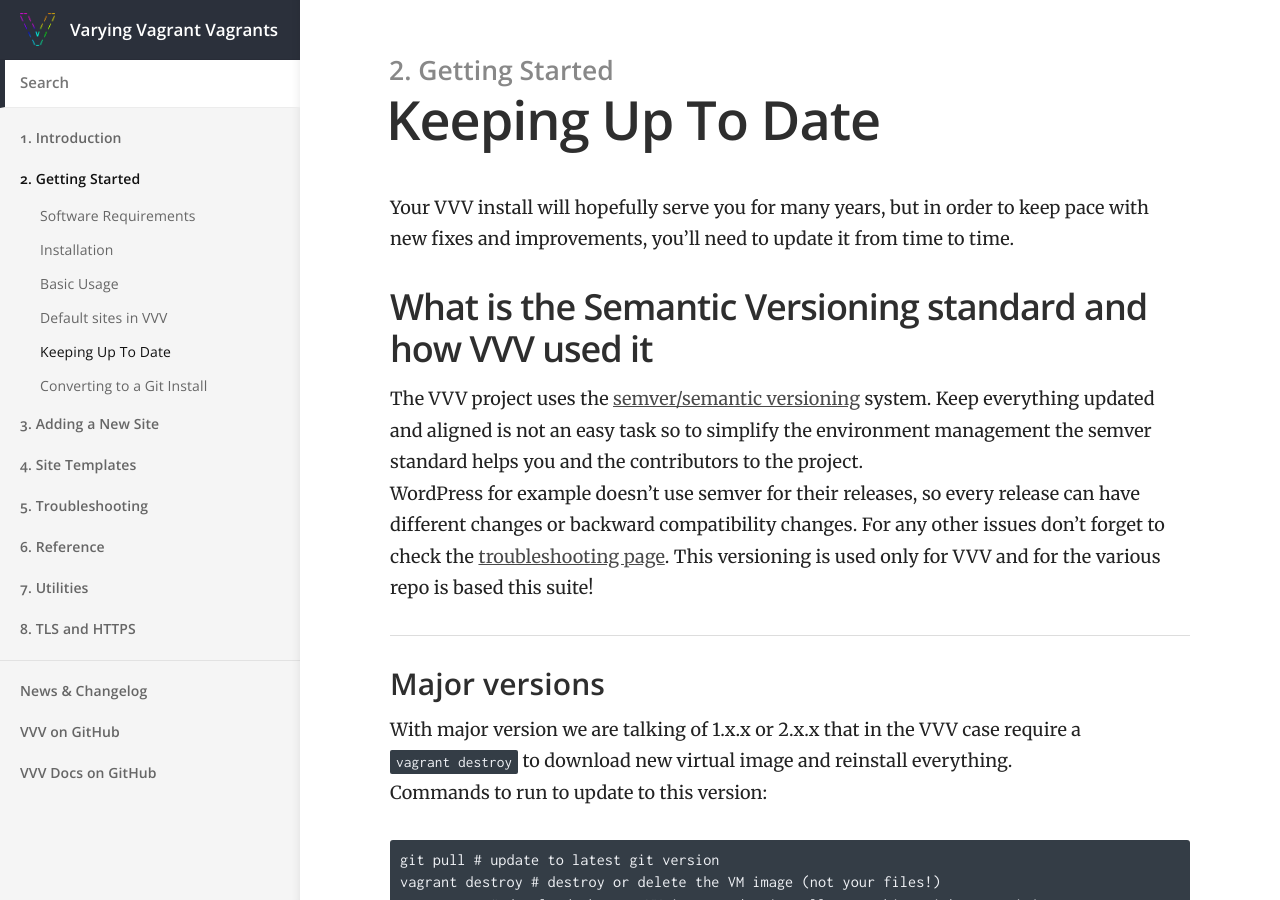
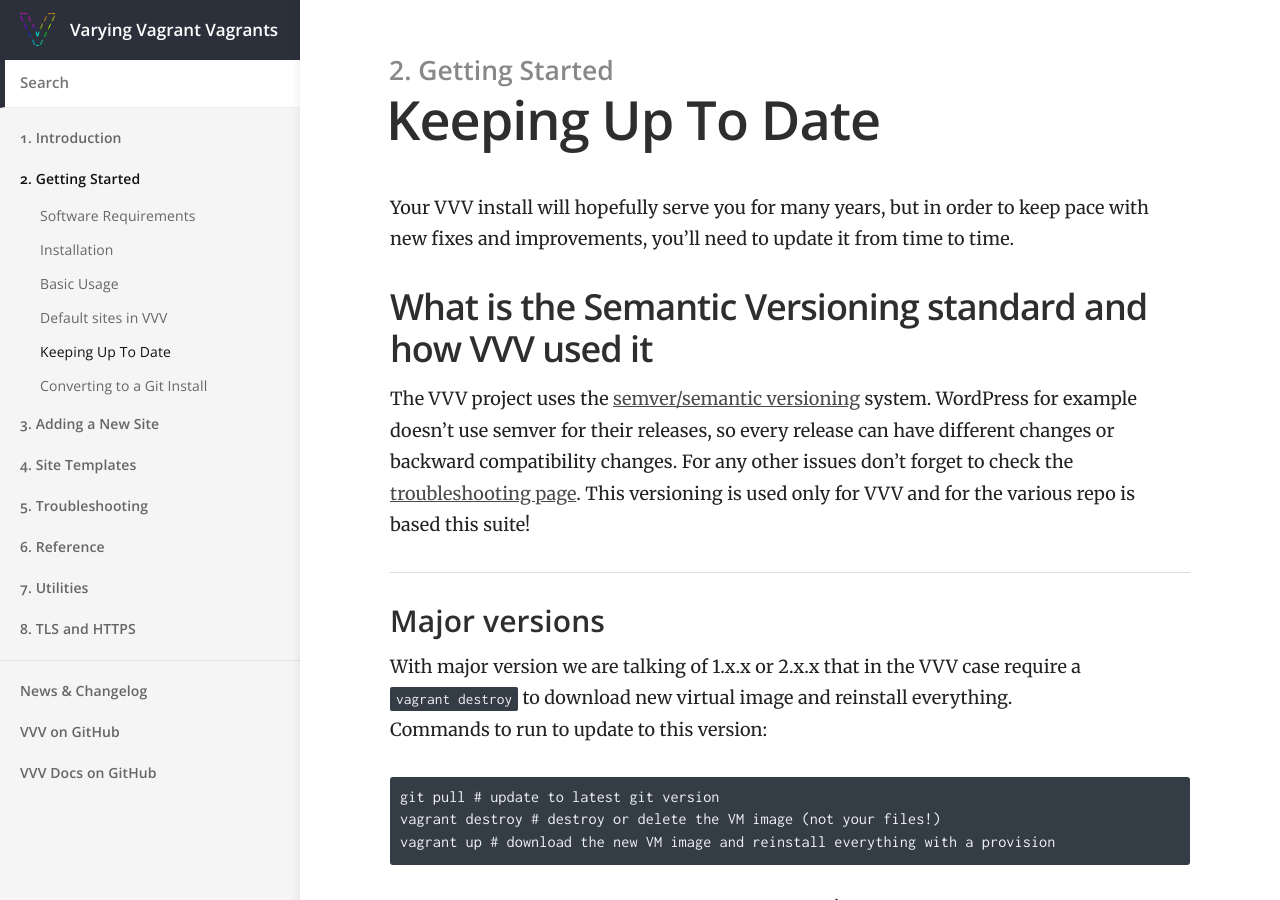
Before and after one commit to Varying-Vagrant-Vagrants/varyingvagrantvagrants.org, a Jekyll site: the page built from docs/en-US/installation/keeping-up-to-date.md, in a window 1280 px wide and 900 px high. Built offline with Jekyll 4.4.1, drawn with Linux system fonts in a browser that asks for light colours.

Commit message:
Update docs/en-US/installation/keeping-up-to-date.md
Co-Authored-By: Tom J Nowell <contact@tomjn.com>

```diff
--- a/docs/en-US/installation/keeping-up-to-date.md
+++ b/docs/en-US/installation/keeping-up-to-date.md
@@ -11,7 +11,6 @@ Your VVV install will hopefully serve you for many years, but in order to keep p
 ## What is the Semantic Versioning standard and how VVV used it
 
 The VVV project uses the [semver/semantic versioning](http://semver.org/) system.
-Keep everything updated and aligned is not an easy task so to simplify the environment management the semver standard helps you and the contributors to the project.
 WordPress for example doesn't use semver for their releases, so every release can have different changes or backward compatibility changes.
 For any other issues don't forget to check the [troubleshooting page](https://varyingvagrantvagrants.org/docs/en-US/troubleshooting/).
 This versioning is used only for VVV and for the various repo is based this suite!
```
